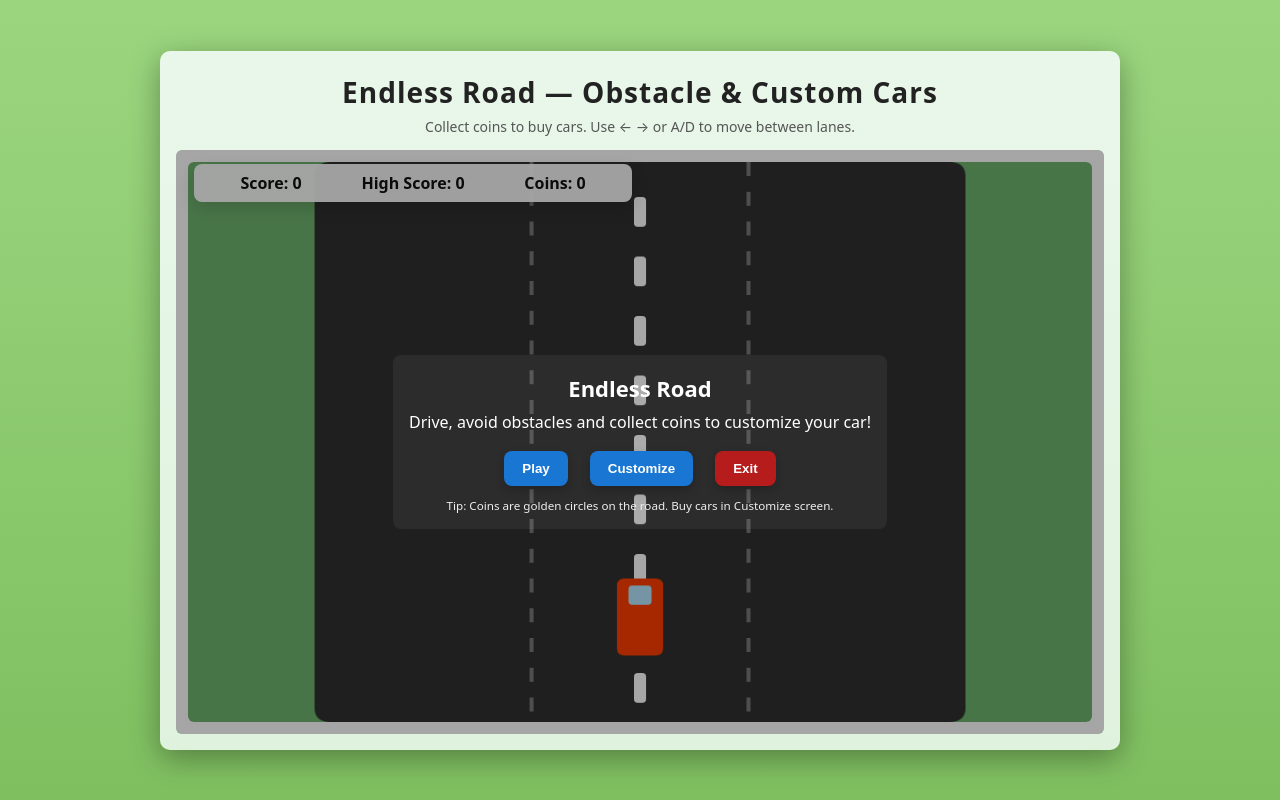
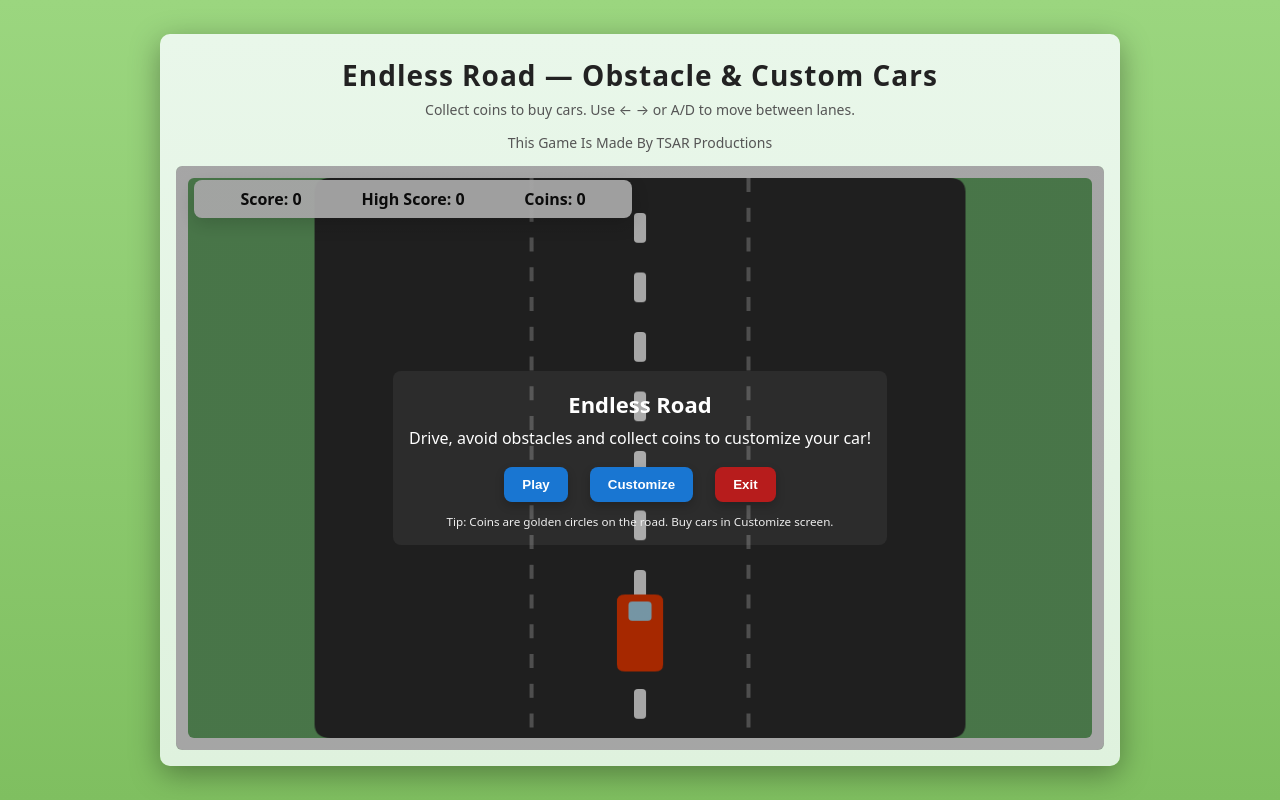
Before and after one commit to productionstsar/Car-Racing-Game, a plain HTML site: page index.html in a window 1280 px wide. Drawn offline with Linux system fonts and the light colour scheme.

Commit message:
Update index.html

```diff
--- a/index.html
+++ b/index.html
@@ -90,6 +90,7 @@
     <header>
       <h1>Endless Road — Obstacle & Custom Cars</h1>
       <p class="top-sub">Collect coins to buy cars. Use ← → or A/D to move between lanes.</p>
+       <p class="top-sub">This Game Is Made By TSAR Productions </p>
     </header>
 
     <div class="screen">
```
